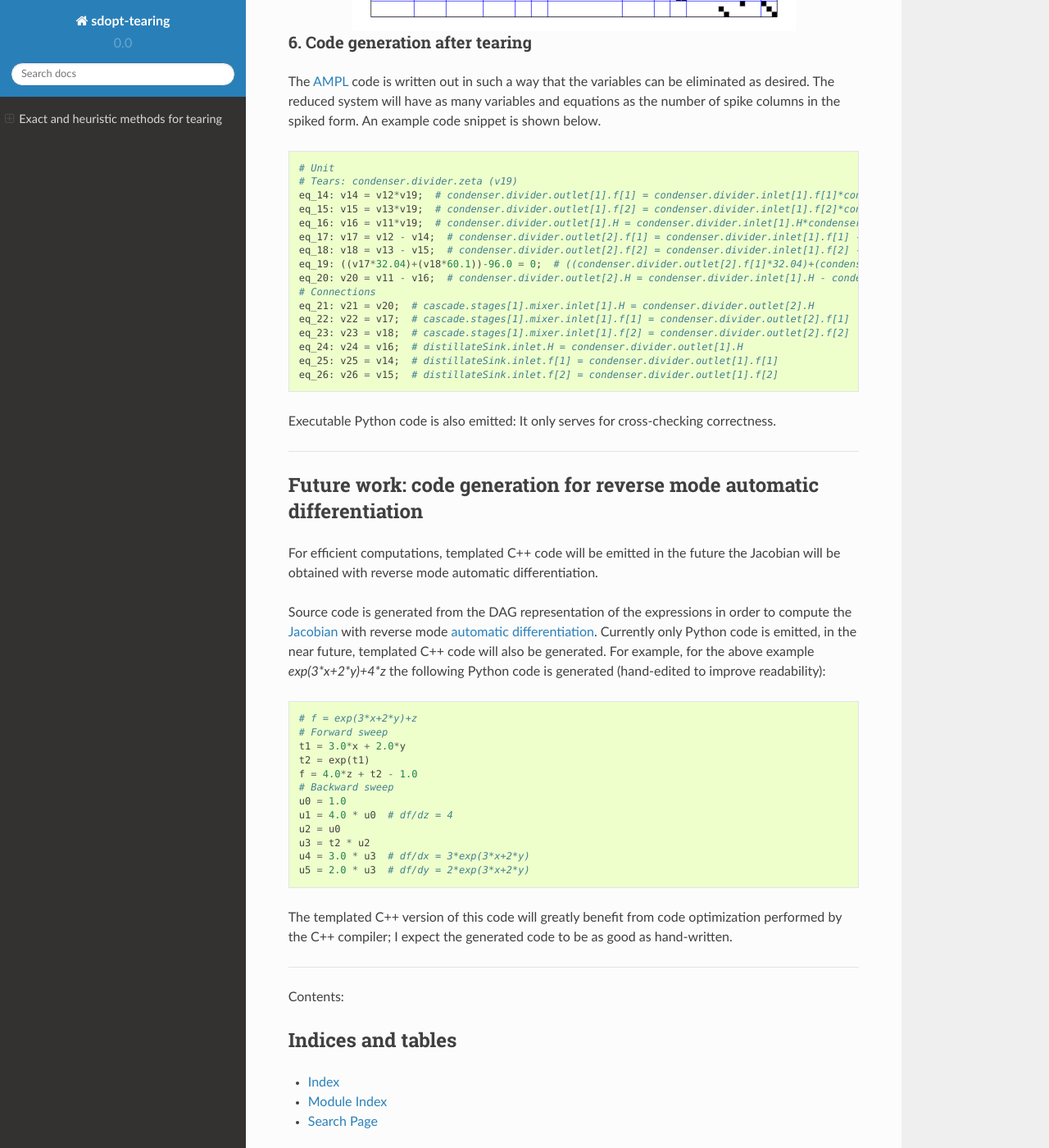
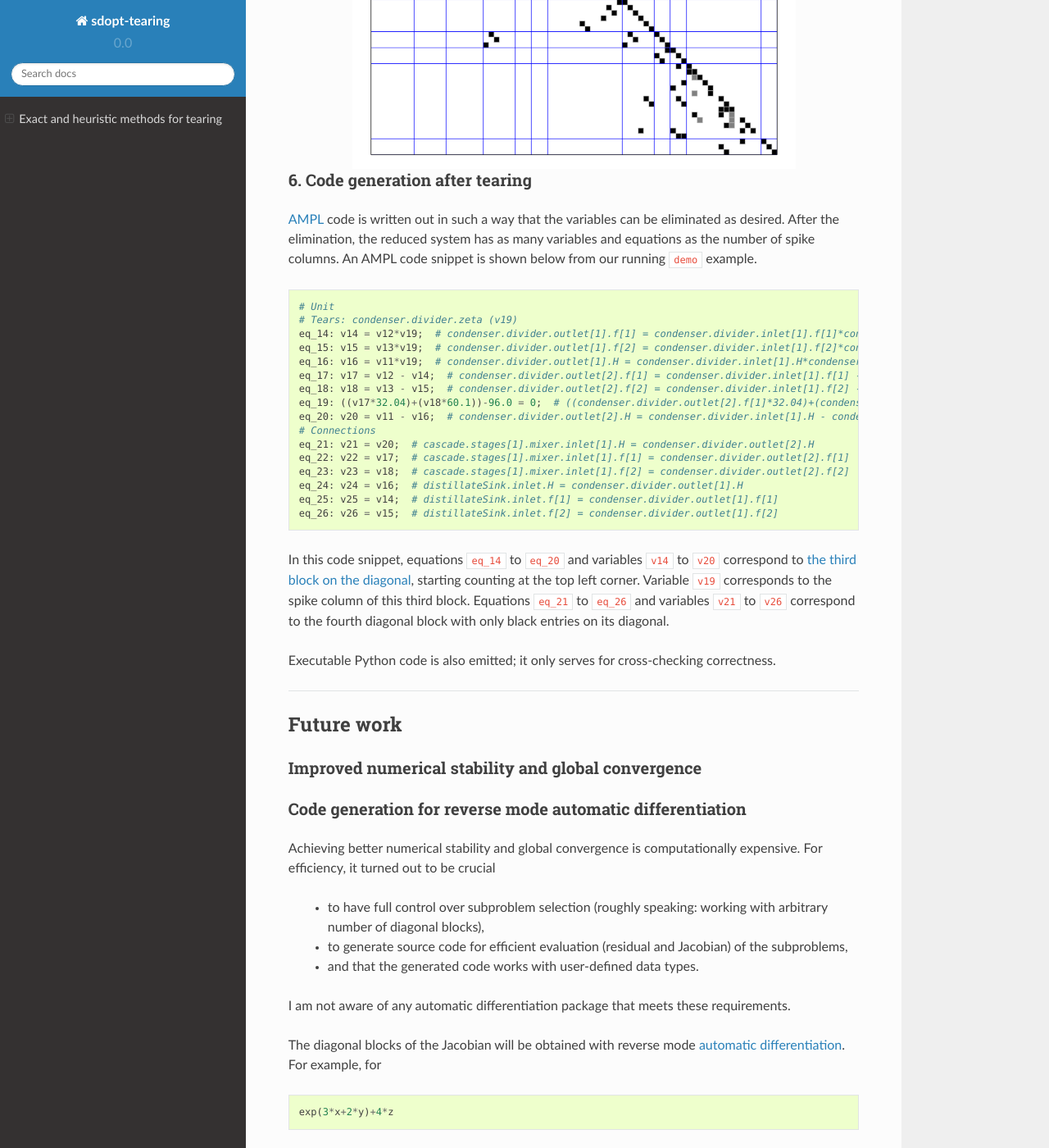
Before and after one commit to baharev/sdopt-tearing, a Sphinx documentation site: the page built from docs/index.rst, in a window 1280 px wide and 1400 px high, scrolled down 4991 px. Shown: the whole window at 82% size. Built offline with Sphinx 7.4.7 and the Read the Docs theme 2.0.0, drawn with Linux system fonts in a browser that asks for light colours; some of the changed text lies outside the part shown.

Commit message:
Continued writing the documentation of the demo example

```diff
--- a/docs/index.rst
+++ b/docs/index.rst
@@ -113,12 +113,19 @@ recognized and avoided; see also the gray entries in the
 4. Optimal tearing
 ------------------
 
-If Gurobi is installed, the Jacobian is ordered optimally, with an exact method.
-For same system that was shown on the top (the very
-:ref:`first picture <spiked-form>`), we get an
-ordering that yields a `4 x 4` reduced system (compared to `5 x 5` obtained with
-the heuristic method). The integer programming approach does not need the block
-structure (those were the blue lines in the first picture).
+**There is no clear objective for tearing.** A possible objective is to minimize
+the number of spike columns, or in other words, to minimize the size of the
+final reduced system. Although this objective is questionable (it ignores
+numerical stability for example), it nevertheless makes the meaning of optimal
+mathematically well-defined.
+
+If Gurobi is installed, the Jacobian is ordered optimally with an exact method,
+based on integer programming. For the same system that was shown in the
+:ref:`first picture <spiked-form>`, we get an optimal ordering that yields a 4x4
+reduced system. The suboptimal ordering, that was shown on the top of this page
+(obtained with the heuristic method), gives a 5x5 reduced system. The integer
+programming approach does not need or use the block structure which was given
+with the blue lines in the first picture; here the blue lines are absent.
 
 .. image:: ./pics/OptimalTearing.png
    :alt: Optimal tearing, obtained with integer programming.
@@ -130,10 +137,13 @@ structure (those were the blue lines in the first picture).
 -------------------------------------------------------------
 
 Technical systems can be partitioned into smaller blocks along the equipment
-boundaries in a fairly natural way. We call this partitioning the natural block
-structure. The implemented tearing heuristic first orders the blocks, then the
-equations within each block. This is how the :ref:`first picture <spiked-form>`
-with the spiked form was obtained. It is also repeated here:
+boundaries in a fairly natural way. We call this partitioning the
+**natural block structure**. The implemented tearing heuristic first orders the
+blocks, then the equations within each block. This is how the
+:ref:`first picture <spiked-form>` with the spiked form was obtained. For your
+convenience, exactly the same picture is shown again below.
+
+.. _OrderingWithBlocks:
 
 .. image:: ./pics/SpikedForm.png
    :alt: Tearing with the block structure.
@@ -144,11 +154,11 @@ with the spiked form was obtained. It is also repeated here:
 6. Code generation after tearing
 --------------------------------
 
-The `AMPL <http://en.wikipedia.org/wiki/AMPL>`_
+`AMPL <http://en.wikipedia.org/wiki/AMPL>`_
 code is written out in such a way that the variables can be eliminated as
-desired. The reduced system will have as many variables and equations as the
-number of spike columns in the spiked form. An example code snippet is shown
-below. ::
+desired. After the elimination, the reduced system has as many variables and
+equations as the number of spike columns. An AMPL code snippet is shown
+below from our running :file:`demo` example. ::
 
     # Unit
     # Tears: condenser.divider.zeta (v19)
@@ -167,27 +177,52 @@ below. ::
     eq_25: v25 = v14;  # distillateSink.inlet.f[1] = condenser.divider.outlet[1].f[1]
     eq_26: v26 = v15;  # distillateSink.inlet.f[2] = condenser.divider.outlet[1].f[2]
 
+In this code snippet, equations ``eq_14`` to ``eq_20`` and variables ``v14`` to
+``v20`` correspond to :ref:`the third block on the diagonal <OrderingWithBlocks>`,
+starting counting at the top left corner. Variable ``v19`` corresponds to the
+spike column of this third block. Equations ``eq_21`` to ``eq_26`` and
+variables ``v21`` to ``v26`` correspond to the fourth diagonal block with only
+black entries on its diagonal.
 
-Executable Python code is also emitted: It only serves for cross-checking
+Executable Python code is also emitted; it only serves for cross-checking
 correctness.
 
 --------------------------------------------------------------------------------
 
-Future work: code generation for reverse mode automatic differentiation
-=======================================================================
+Future work
+===========
 
-For efficient computations, templated C++ code will be emitted in
-the future the Jacobian will be obtained with reverse mode automatic
-differentiation.
 
-Source code is generated from the DAG representation of the expressions
-in order to compute the
-`Jacobian <http://en.wikipedia.org/wiki/Jacobian_matrix_and_determinant>`_
-with reverse mode
+Improved numerical stability and global convergence
+---------------------------------------------------
+
+
+
+
+Code generation for reverse mode automatic differentiation
+----------------------------------------------------------
+
+Achieving better numerical stability and global convergence is computationally
+expensive. For efficiency, it turned out to be crucial
+
+  - to have full control over subproblem selection (roughly speaking: working
+    with arbitrary number of diagonal blocks),
+
+  - to generate source code for efficient evaluation (residual and Jacobian)
+    of the subproblems,
+
+  - and that the generated code works with user-defined data types.
+
+I am not aware of any automatic differentiation package that meets these
+requirements.
+
+The diagonal blocks of the Jacobian will be obtained with reverse mode
 `automatic differentiation <http://en.wikipedia.org/wiki/Automatic_differentiation>`_.
-Currently only Python code is emitted, in the near future, templated C++ code
-will also be generated. For example, for the above example `exp(3*x+2*y)+4*z`
-the following Python code is generated (hand-edited to improve readability)::
+For example, for ::
+
+    exp(3*x+2*y)+4*z
+
+the following Python code is generated (hand-edited to improve readability) ::
 
     # f = exp(3*x+2*y)+z
     # Forward sweep
@@ -202,13 +237,13 @@ the following Python code is generated (hand-edited to improve readability)::
     u4 = 3.0 * u3  # df/dx = 3*exp(3*x+2*y)
     u5 = 2.0 * u3  # df/dy = 2*exp(3*x+2*y)
 
-The templated C++ version of this code will greatly benefit from code
-optimization performed by the C++ compiler; I expect the generated code to be
-as good as hand-written.
+This code is already automatically generated *today*. The templated C++ version of
+this code will greatly benefit from code optimization performed by the C++
+compiler, esp. from `constant folding and constant propagation
+<http://en.wikipedia.org/wiki/Constant_folding>`_; I expect
+the generated assembly code to be as good as hand-written.
 
 --------------------------------------------------------------------------------
-
-Contents:
 
 .. toctree::
    :maxdepth: 2
```
